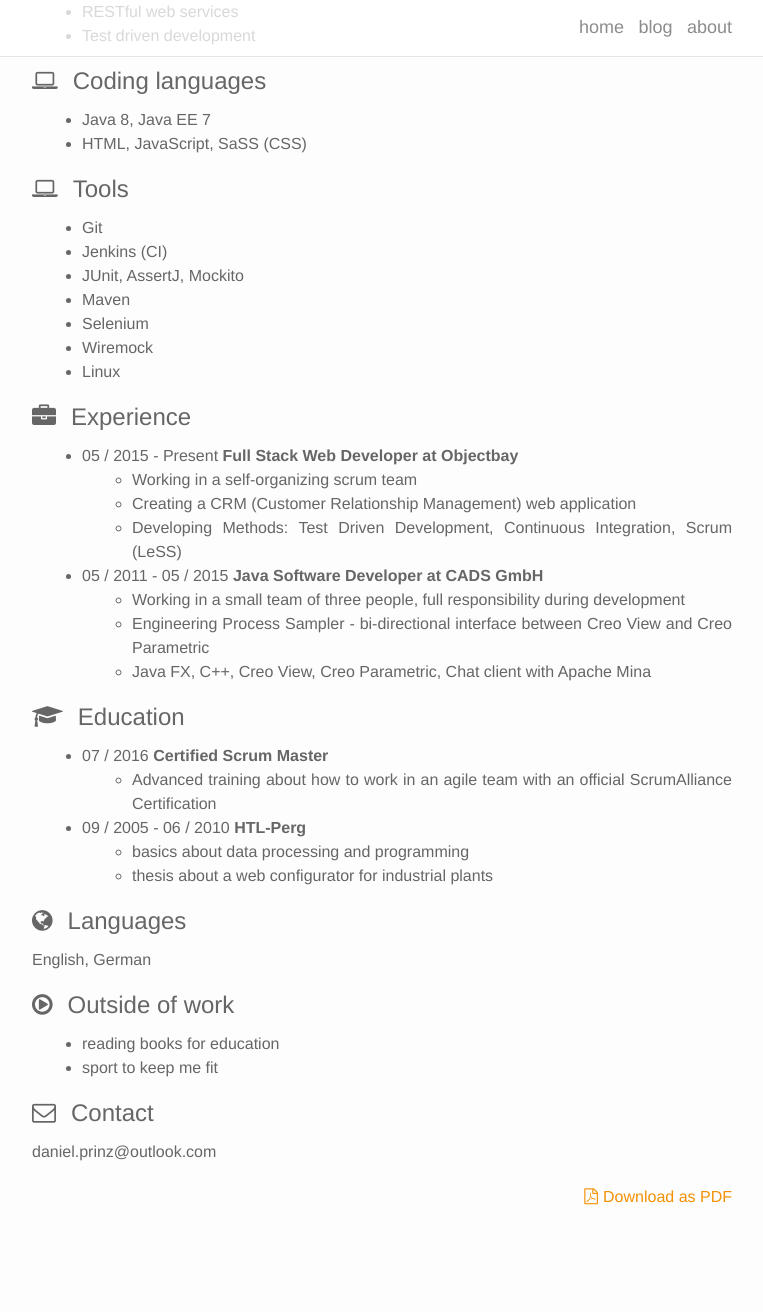
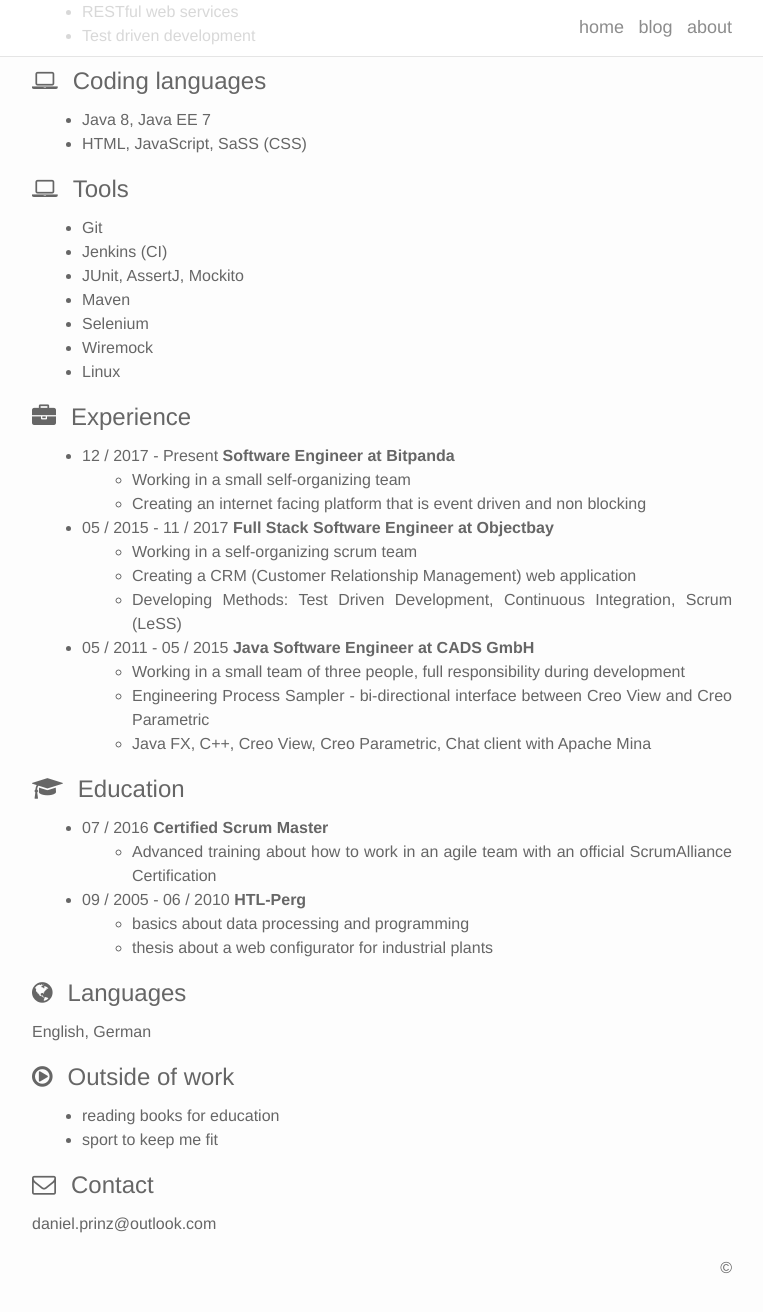
Before and after one commit to danielprinz/danielprinz.github.io, a Jekyll site: the page built from cv/cv.md, in a window 1280 px wide and 1400 px high, scrolled down 557 px. Shown: the top 1312 px of the window, without its empty margins (258-1021 px from the left). Built offline with Jekyll 4.4.1, drawn with Linux system fonts in a browser that asks for light colours.

```diff
--- a/cv/cv.md
+++ b/cv/cv.md
@@ -31,11 +31,14 @@ For me it is important to create working software in an agile way, so the user r
 * Linux
 
 ## Experience
-* 05 / 2015 - Present **Full Stack Web Developer at Objectbay**
+* 12 / 2017 - Present **Software Engineer at Bitpanda**
+	* Working in a small self-organizing team
+	* Creating an internet facing platform that is event driven and non blocking
+* 05 / 2015 - 11 / 2017 **Full Stack Software Engineer at Objectbay**
 	* Working in a self-organizing scrum team
 	* Creating a CRM (Customer Relationship Management) web application
 	* Developing Methods: Test Driven Development, Continuous Integration, Scrum (LeSS)
-* 05 / 2011 - 05 / 2015 **Java Software Developer at CADS GmbH**
+* 05 / 2011 - 05 / 2015 **Java Software Engineer at CADS GmbH**
 	* Working in a small team of three people, full responsibility during development
 	* Engineering Process Sampler - bi-directional interface between Creo View and Creo Parametric
 	* Java FX, C++, Creo View, Creo Parametric, Chat client with Apache Mina
@@ -57,4 +60,7 @@ English, German
 ## Contact
 daniel.prinz@outlook.com
 
-[Download as PDF]({{ site.url }}/cv/Daniel_Prinz_CV.pdf)
+©
+
+[//]: <> (Download is disabled because PDF is outdated!)
+[//]: <> ([Download as PDF]({{ site.url }}/cv/Daniel_Prinz_CV.pdf))
```
Also changed, not shown: about.md (+3 -3 lines).
